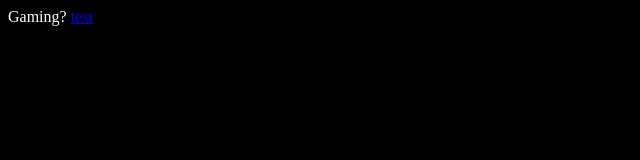
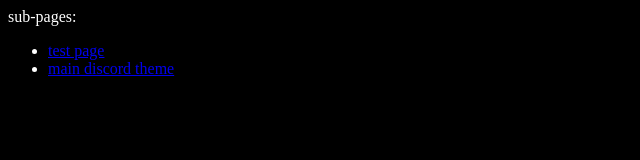
Before and after one commit to StarrFox/website, a plain HTML site: page index.html in a window 1280 px wide. Shown: the whole page, without its empty margins (0-640 px from the left). Drawn offline with Linux system fonts and the light colour scheme.

Commit message:
update index.html

```diff
--- a/index.html
+++ b/index.html
@@ -12,9 +12,20 @@
         </style>
     </head>
     <body>
-        Gaming?
-        <a href="/pages/testing.html">
-            test
-        </a>
+        <div>
+            sub-pages:
+            <ul>
+                <li>
+                    <a href="pages/testing.html">
+                    test page
+                    </a>
+                </li>
+                <li>
+                    <a href="pages/discord-themes/main.css">
+                    main discord theme
+                    </a>
+                </li>
+            </ul>
+        </div>
     </body>
 </html>
```
